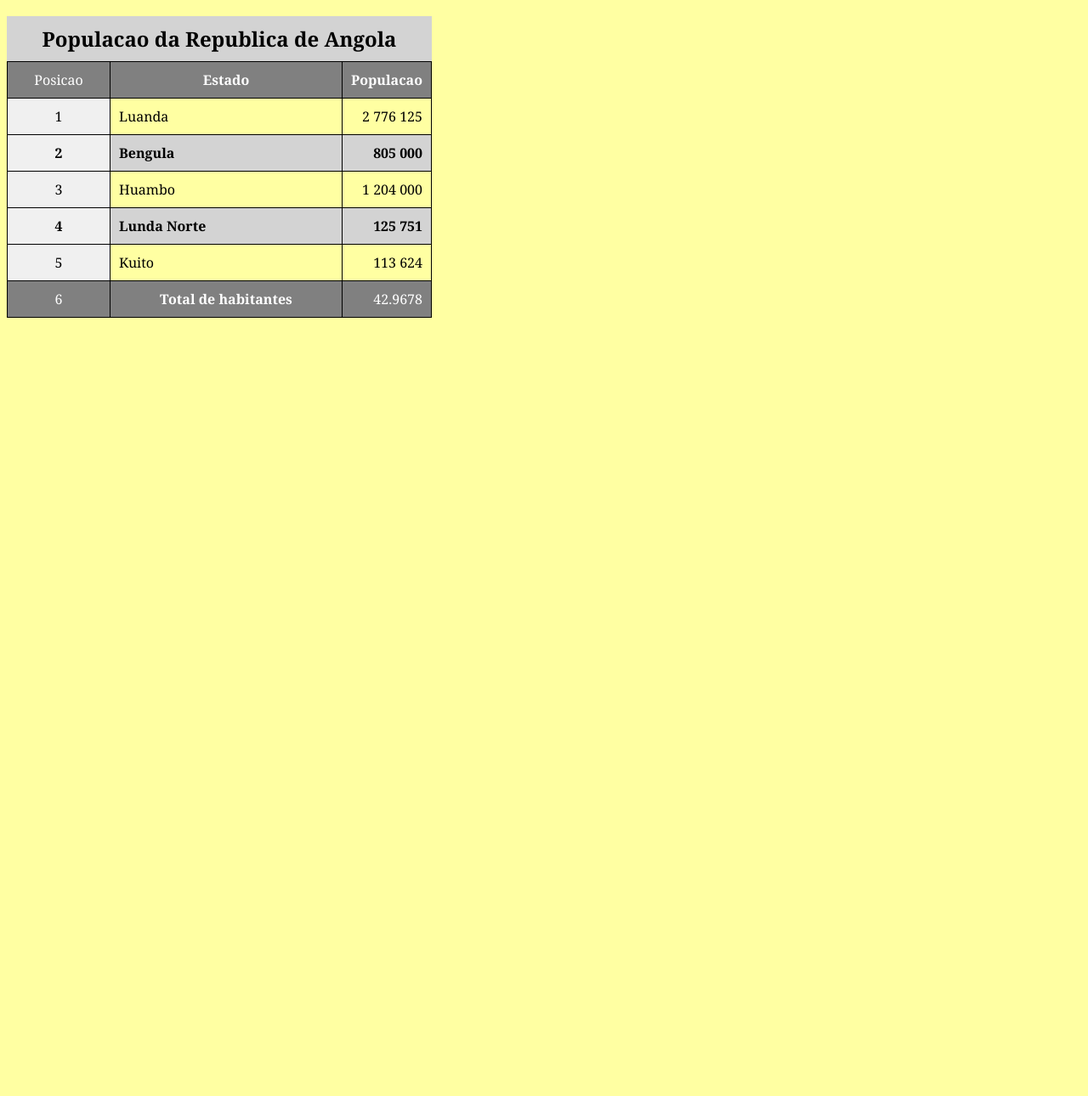
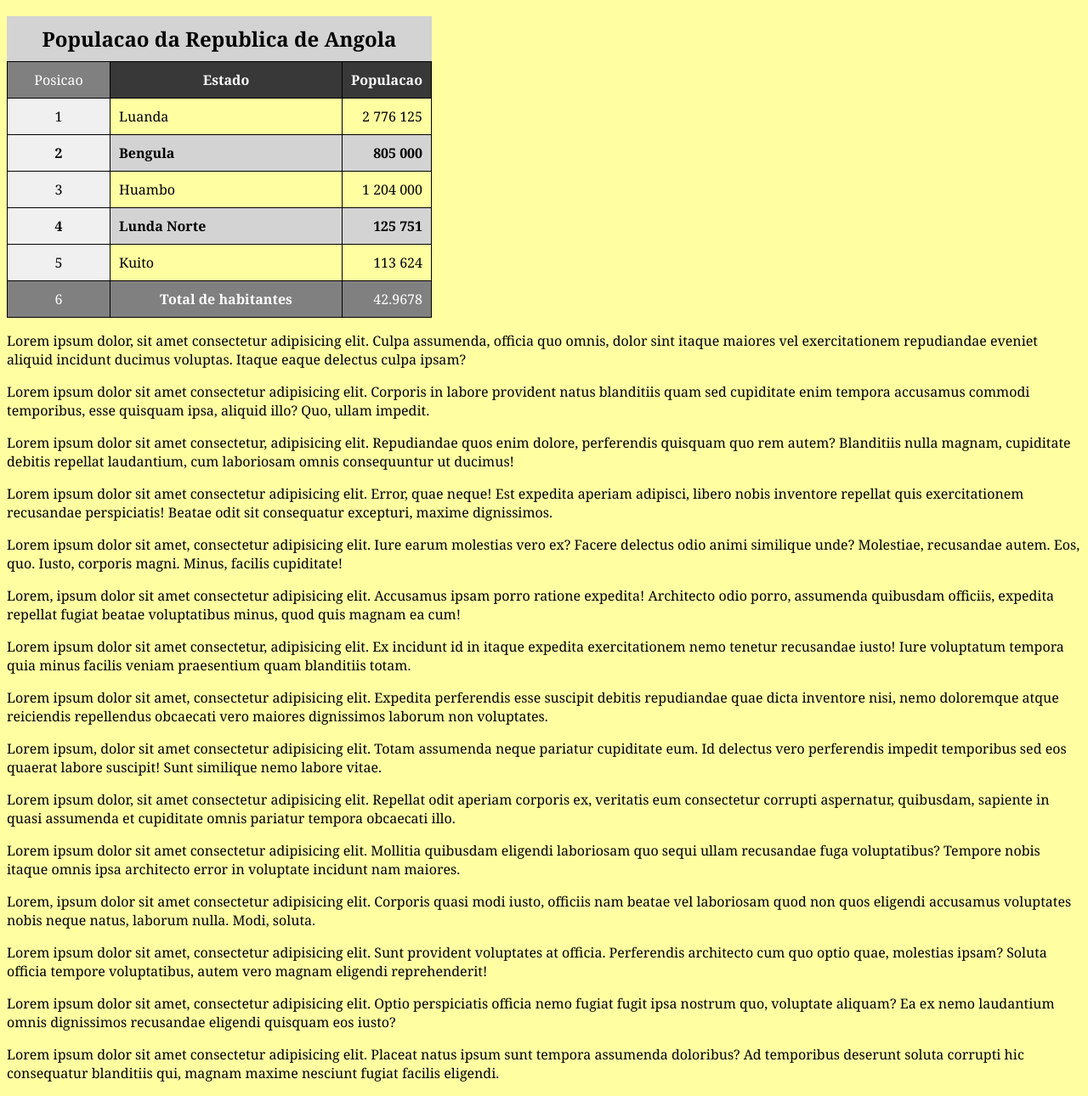
Before and after one commit to gd12domingo/HTML-CSS, a plain HTML site: page Exercicio/Ex023/tab004.html in a window 1280 px wide. Shown: the part 67-1357 px from the top of the page at 85% size. Before the commit the page ends 800 px from the top, so only its background shows below. Drawn offline with Linux system fonts and the light colour scheme.

Commit message:
Update tab004.html

```diff
--- a/Exercicio/Ex023/tab004.html
+++ b/Exercicio/Ex023/tab004.html
@@ -12,13 +12,16 @@
         }
 
         table { width: 500px;
-                border-collapse: collapse}
+                border-collapse: collapse;
+                position: relative;
+            }
 
         caption {
             font-size: 1.5em;
             font-weight: bold;
             padding: 10px;
             background-color: lightgray;
+
         }
 
         td, th { border: 1px solid black;
@@ -29,6 +32,11 @@
             background-color: lightgray;
             font-weight: bold;
         }
+
+        thead > tr > th {
+                  position: sticky;
+                  top: -1px;
+                  background-color: #383838; }
 
         thead, tfoot {
                  background-color: gray;
@@ -88,6 +96,21 @@
             </tr>
         </tfoot>
     </table>
+    <P>Lorem ipsum dolor, sit amet consectetur adipisicing elit. Culpa assumenda, officia quo omnis, dolor sint itaque maiores vel exercitationem repudiandae eveniet aliquid incidunt ducimus voluptas. Itaque eaque delectus culpa ipsam?</P>
+    <P>Lorem ipsum dolor sit amet consectetur adipisicing elit. Corporis in labore provident natus blanditiis quam sed cupiditate enim tempora accusamus commodi temporibus, esse quisquam ipsa, aliquid illo? Quo, ullam impedit.</P>
+    <p>Lorem ipsum dolor sit amet consectetur, adipisicing elit. Repudiandae quos enim dolore, perferendis quisquam quo rem autem? Blanditiis nulla magnam, cupiditate debitis repellat laudantium, cum laboriosam omnis consequuntur ut ducimus!</p>
+    <p>Lorem ipsum dolor sit amet consectetur adipisicing elit. Error, quae neque! Est expedita aperiam adipisci, libero nobis inventore repellat quis exercitationem recusandae perspiciatis! Beatae odit sit consequatur excepturi, maxime dignissimos.</p>
+    <p>Lorem ipsum dolor sit amet, consectetur adipisicing elit. Iure earum molestias vero ex? Facere delectus odio animi similique unde? Molestiae, recusandae autem. Eos, quo. Iusto, corporis magni. Minus, facilis cupiditate!</p>
+    <p>Lorem, ipsum dolor sit amet consectetur adipisicing elit. Accusamus ipsam porro ratione expedita! Architecto odio porro, assumenda quibusdam officiis, expedita repellat fugiat beatae voluptatibus minus, quod quis magnam ea cum!</p>
+    <p>Lorem ipsum dolor sit amet consectetur, adipisicing elit. Ex incidunt id in itaque expedita exercitationem nemo tenetur recusandae iusto! Iure voluptatum tempora quia minus facilis veniam praesentium quam blanditiis totam.</p>
+    <p>Lorem ipsum dolor sit amet, consectetur adipisicing elit. Expedita perferendis esse suscipit debitis repudiandae quae dicta inventore nisi, nemo doloremque atque reiciendis repellendus obcaecati vero maiores dignissimos laborum non voluptates.</p>
+    <p>Lorem ipsum, dolor sit amet consectetur adipisicing elit. Totam assumenda neque pariatur cupiditate eum. Id delectus vero perferendis impedit temporibus sed eos quaerat labore suscipit! Sunt similique nemo labore vitae.</p>
+    <p>Lorem ipsum dolor, sit amet consectetur adipisicing elit. Repellat odit aperiam corporis ex, veritatis eum consectetur corrupti aspernatur, quibusdam, sapiente in quasi assumenda et cupiditate omnis pariatur tempora obcaecati illo.</p>
+    <p>Lorem ipsum dolor sit amet consectetur adipisicing elit. Mollitia quibusdam eligendi laboriosam quo sequi ullam recusandae fuga voluptatibus? Tempore nobis itaque omnis ipsa architecto error in voluptate incidunt nam maiores.</p>
+    <p>Lorem, ipsum dolor sit amet consectetur adipisicing elit. Corporis quasi modi iusto, officiis nam beatae vel laboriosam quod non quos eligendi accusamus voluptates nobis neque natus, laborum nulla. Modi, soluta.</p>
+    <p>Lorem ipsum dolor sit amet, consectetur adipisicing elit. Sunt provident voluptates at officia. Perferendis architecto cum quo optio quae, molestias ipsam? Soluta officia tempore voluptatibus, autem vero magnam eligendi reprehenderit!</p>
+    <p>Lorem ipsum dolor sit amet, consectetur adipisicing elit. Optio perspiciatis officia nemo fugiat fugit ipsa nostrum quo, voluptate aliquam? Ea ex nemo laudantium omnis dignissimos recusandae eligendi quisquam eos iusto?</p>
+    <p>Lorem ipsum dolor sit amet consectetur adipisicing elit. Placeat natus ipsum sunt tempora assumenda doloribus? Ad temporibus deserunt soluta corrupti hic consequatur blanditiis qui, magnam maxime nesciunt fugiat facilis eligendi.</p>
 
 </body>
 </html>
```
